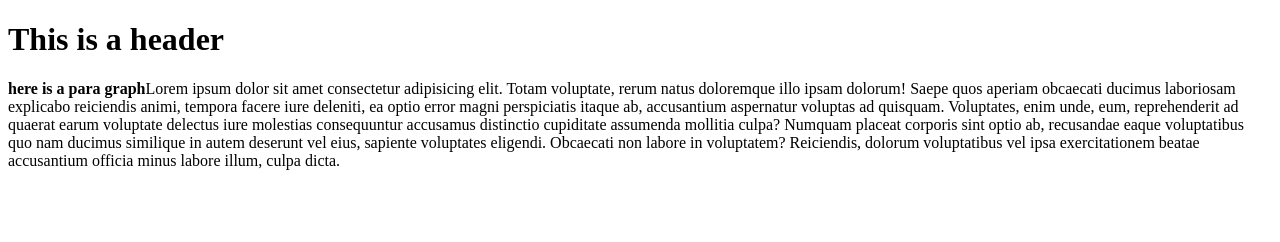
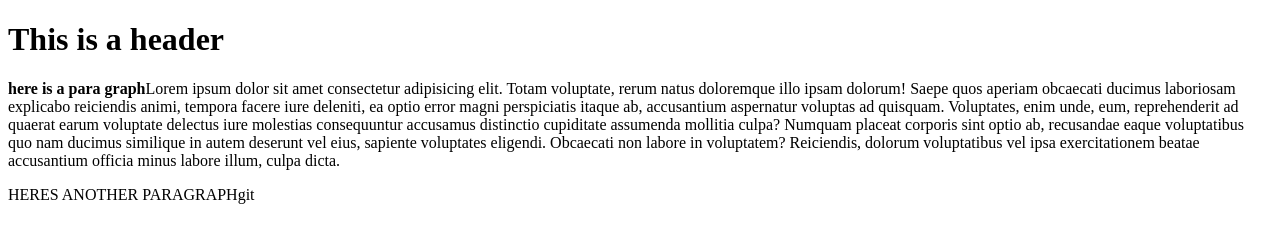
Before and after one commit to KC-Scout/git_test, a plain HTML site: page index.html in a window 1280 px wide. Drawn offline with Linux system fonts and the light colour scheme.

Commit message:
Second Commit

```diff
--- a/index.html
+++ b/index.html
@@ -8,5 +8,6 @@
 <body>
     <h1>This is a header</h1>
     <p><strong>here is a para graph</strong>Lorem ipsum dolor sit amet consectetur adipisicing elit. Totam voluptate, rerum natus doloremque illo ipsam dolorum! Saepe quos aperiam obcaecati ducimus laboriosam explicabo reiciendis animi, tempora facere iure deleniti, ea optio error magni perspiciatis itaque ab, accusantium aspernatur voluptas ad quisquam. Voluptates, enim unde, eum, reprehenderit ad quaerat earum voluptate delectus iure molestias consequuntur accusamus distinctio cupiditate assumenda mollitia culpa? Numquam placeat corporis sint optio ab, recusandae eaque voluptatibus quo nam ducimus similique in autem deserunt vel eius, sapiente voluptates eligendi. Obcaecati non labore in voluptatem? Reiciendis, dolorum voluptatibus vel ipsa exercitationem beatae accusantium officia minus labore illum, culpa dicta.</p>
+    <p>HERES ANOTHER PARAGRAPHgit </p>
 </body>
 </html>
```
